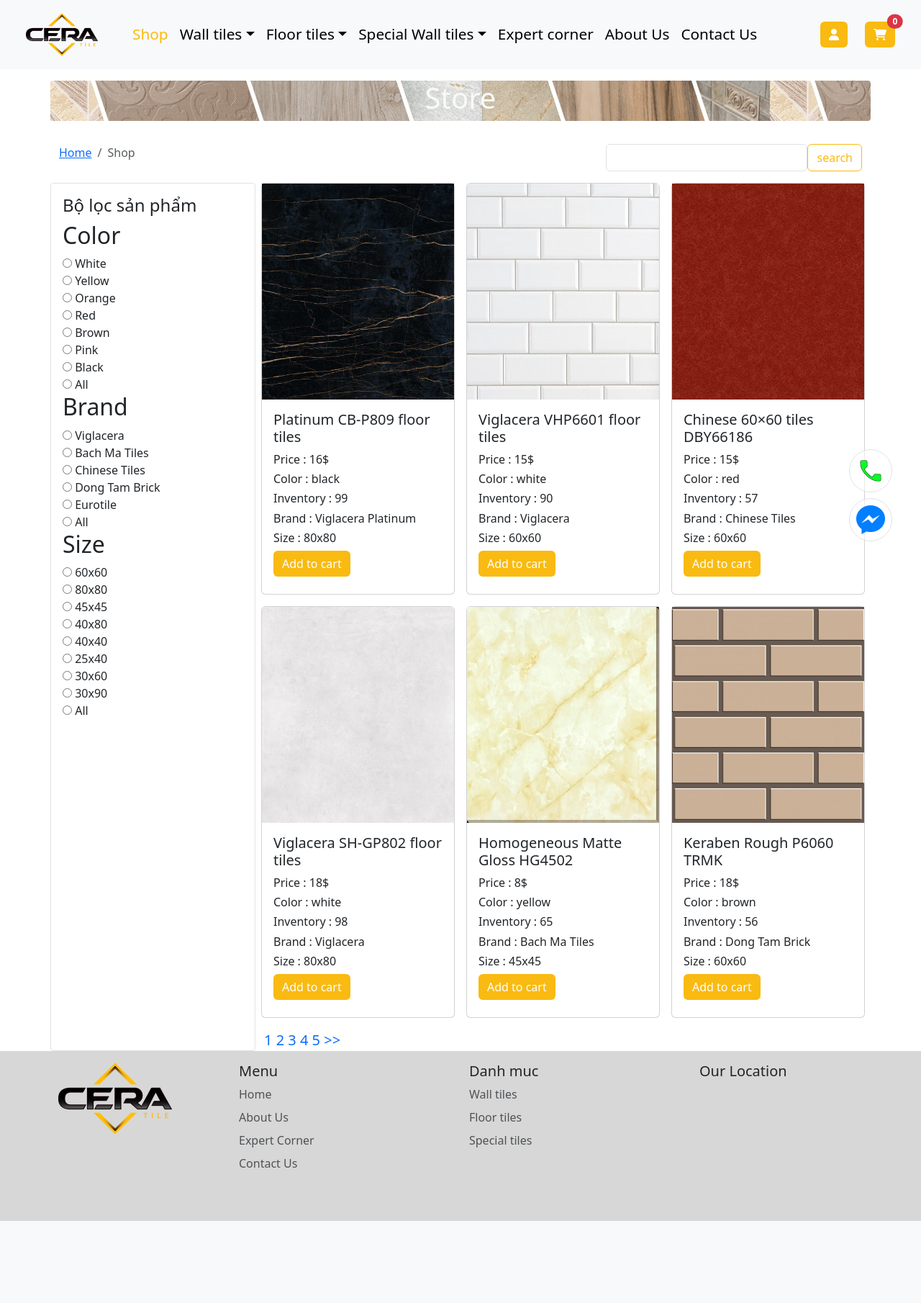
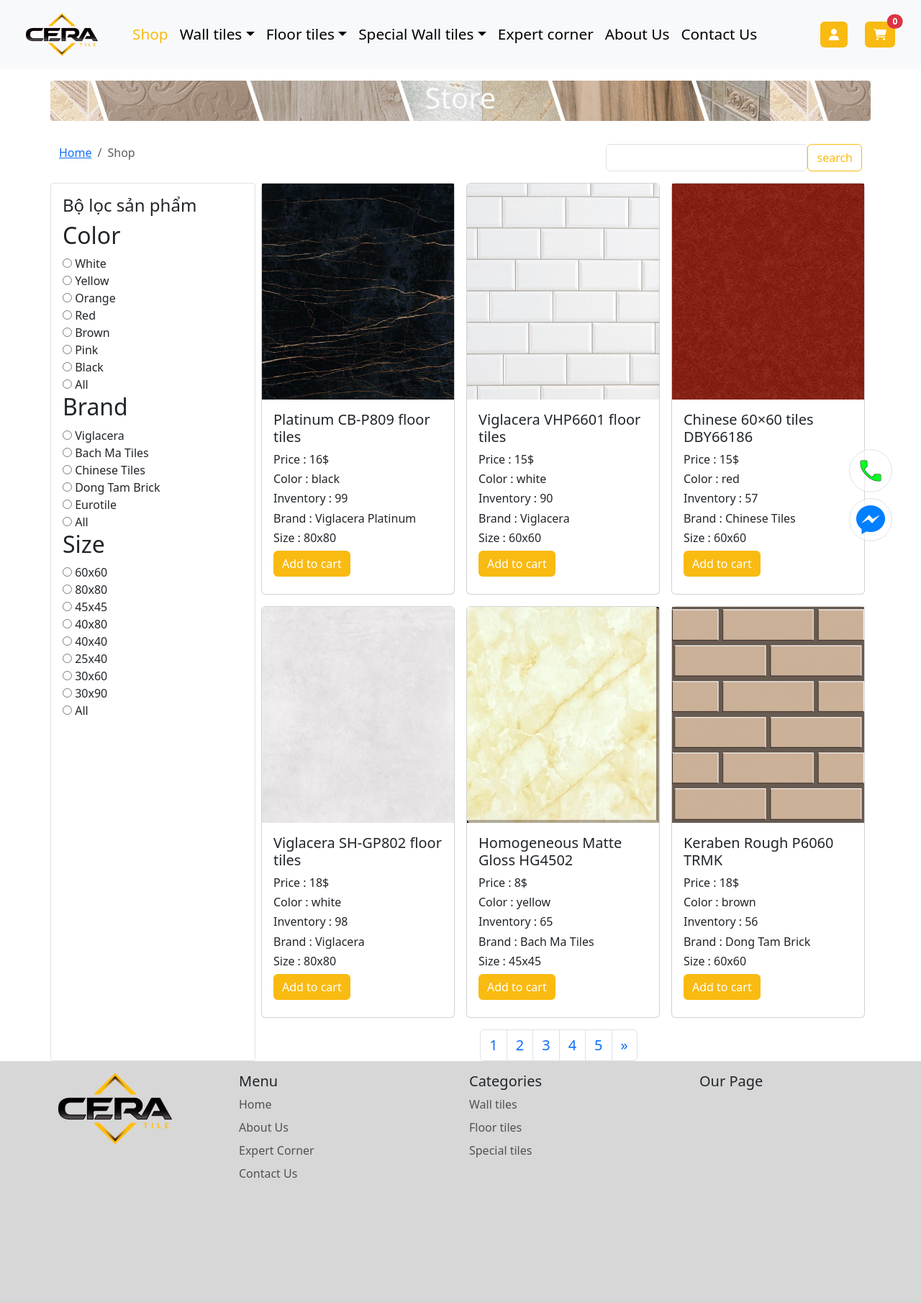
Before and after one commit to huongcaoha1994/ceramic-tiles, a PHP site: page /Ceramic-tiles/shop.php in a window 1280 px wide. Shown: the whole page at 72% size. Before the commit the page ends 1696 px from the top, so only its background shows below. Run offline with PHP 8.4, Linux system fonts and the light colour scheme; data comes from the database, SQL or seed files in the repository; grey boxes are pictures that could not be loaded.

Commit message:
update active và pagination

```diff
--- a/SRC/assets/js/headerscript.js
+++ b/SRC/assets/js/headerscript.js
@@ -1,19 +1,35 @@
 // Function mở menu
 (() => {
-  'use strict'
+  "use strict";
 
-  document.querySelector('#navbarSideCollapse').addEventListener('click', () => {
-    document.querySelector('.offcanvas-collapse').classList.toggle('open')
-  })
-})()
+  document
+    .querySelector("#navbarSideCollapse")
+    .addEventListener("click", () => {
+      document.querySelector(".offcanvas-collapse").classList.toggle("open");
+    });
+})();
 
 // function chạy active
 
-var menuLinks = document.querySelectorAll('#header .nav-item .nav-link')
-var navLink = window.location.href
+var menuLinks = document.querySelectorAll("#header .nav-item .nav-link");
+var menuDropdown = document.querySelectorAll("#header .nav-item.dropdown");
+var dropdownMenuLinks = document.querySelectorAll(
+  "#header .nav-item .dropdown-menu .dropdown-item"
+);
+var navLink = window.location.href;
 
-for (let i = 0; i<menuLinks.length;i++){
-  if(menuLinks[i] == navLink){
-    menuLinks[i].classList.add('active');
+for (let i = 0; i < menuLinks.length; i++) {
+  if (menuLinks[i] == navLink) {
+    menuLinks[i].classList.add("active");
+  } else {
+    for(let k = 0; k<menuDropdown.length;k++){
+    for (let j = 0; j < dropdownMenuLinks.length; j++) {
+      if (dropdownMenuLinks[j] == navLink) {
+        dropdownMenuLinks[j].classList.add("active");
+        dropdownMenuLinks.closest('.nav-item').add('active');
+      }
+    }}
   }
 }
+
+navLink.closest()
--- a/SRC/view/footer.php
+++ b/SRC/view/footer.php
@@ -14,21 +14,23 @@
         <footer class="py-3">
             <div class="row">
                 <div class="col-12 text-center col-md-3 mb-3 col-lg-3">
-                    <img src="../assets/img/homepage//logo.png" alt="logo" height="100px" class="navbar-brand">
+                    <a href="main.php">
+                        <img src="../assets/img/homepage//logo.png" alt="logo" height="100px" class="navbar-brand">
+                    </a>
                 </div>
 
                 <div class="col-6 col-md-3 mb-3 col-lg-3">
                     <h5>Menu</h5>
                     <ul class="nav flex-column">
-                        <li class="nav-item mb-2"><a href="#" class="nav-link p-0 text-muted">Home</a></li>
-                        <li class="nav-item mb-2"><a href="#" class="nav-link p-0 text-muted">About Us</a></li>
-                        <li class="nav-item mb-2"><a href="#" class="nav-link p-0 text-muted">Expert Corner</a></li>
-                        <li class="nav-item mb-2"><a href="#" class="nav-link p-0 text-muted">Contact Us</a></li>
+                        <li class="nav-item mb-2"><a href="main.php" class="nav-link p-0 text-muted">Home</a></li>
+                        <li class="nav-item mb-2"><a href="aboutus.php" class="nav-link p-0 text-muted">About Us</a></li>
+                        <li class="nav-item mb-2"><a href="expertcorner.php" class="nav-link p-0 text-muted">Expert Corner</a></li>
+                        <li class="nav-item mb-2"><a href="contact" class="nav-link p-0 text-muted">Contact Us</a></li>
                     </ul>
                 </div>
 
                 <div class="col-6 col-md-3 mb-3 col-lg-3">
-                    <h5>Danh muc</h5>
+                    <h5>Categories</h5>
                     <ul class="nav flex-column">
                         <li class="nav-item mb-2"><a href="shop.php?category=allwall" class="nav-link p-0 text-muted">Wall tiles</a></li>
                         <li class="nav-item mb-2"><a href="shop.php?category=allfloor" class="nav-link p-0 text-muted">Floor tiles</a></li>
@@ -38,8 +40,8 @@
 
                 <div class="col-12 col-md-3 mb-3 col-lg-3">
                     <form>
-                        <h5>Our Location</h5>
-                        <iframe src="https://www.google.com/maps/embed?pb=!1m18!1m12!1m3!1d3723.940115968208!2d105.8494022744659!3d21.035081980615843!2m3!1f0!2f0!3f0!3m2!1i1024!2i768!4f13.1!3m3!1m2!1s0x3135abbf5c6e7ce3%3A0xcfa017611623993c!2zMTkwMCBMZSBUaMOpw6J0cmU!5e0!3m2!1svi!2s!4v1695882844641!5m2!1svi!2s" width="100%" height="150" style="border:0;" allowfullscreen="" loading="lazy" referrerpolicy="no-referrer-when-downgrade"></iframe>
+                        <h5>Our Page</h5>
+                        <iframe src="https://www.facebook.com/plugins/page.php?href=https%3A%2F%2Fwww.facebook.com%2Fthongtinchinhphu&tabs=timeline&width=300&height=250&small_header=false&adapt_container_width=true&hide_cover=false&show_facepile=true&appId" width="300" height="250" style="border:none;overflow:hidden" scrolling="no" frameborder="0" allowfullscreen="true" allow="autoplay; clipboard-write; encrypted-media; picture-in-picture; web-share"></iframe>
                     </form>
                 </div>
             </div>
--- a/SRC/view/search.php
+++ b/SRC/view/search.php
@@ -146,24 +146,24 @@ if ($result_product->num_rows > 0) {
 } else {
     echo "<h2>Không tìm thấy sản phẩm nào !</h2>";
 }
-echo "<div id='pagination'>";
+echo "<div id='pagination' class='pagination justify-content-center'>";
 
 $previous_page = $current_page - 5;
 $next_page = $current_page + 5;
 
 if ($previous_page > 0) {
-    echo "<a href='shop.php?page=$previous_page'>&lt;&lt;</a>";
+    echo "<li class='page-item'><a href='shop.php?page=$previous_page' class='page-link'>«</a></li>";
 }
 
 $start_page = max(1, $current_page);
 $end_page = min($start_page + 4, $total_page);
 
 for ($i = $start_page ; $i <= $end_page; $i++) {
-    echo "<a href='shop.php?page=$i'>  $i   </a>";
+    echo "<li class='page-item'><a href='shop.php?page=$i' class='page-link'>  $i   </a></li>";
 }
 
 if ($next_page <= $total_page) {
-    echo "<a href='shop.php?page=$next_page'>&gt;&gt;</a>";
+    echo "<li class='page-item'><a href='shop.php?page=$next_page' class='page-link'>»</a></li>";
 }
 
 echo "</div>";
--- a/SRC/view/shop.php
+++ b/SRC/view/shop.php
@@ -67,7 +67,7 @@ if (isset($_GET['add_success'])) {
   include("header.php");
   ?>
   <!-- breadcrumb -->
-  <div class="container py-3 d-none d-md-block">
+  <div class="container py-3 d-none d-lg-block">
     <div class="row align-items-center">
       <div class="col-12 rounded-1 " style="background:url(../assets/img/homepage/banner-1.jpg);">
         <h1 class="text-center text-light">Store</h1>
@@ -76,18 +76,18 @@ if (isset($_GET['add_success'])) {
   </div>
   <div class="container py-3">
     <div class="row">
-      <div class="col-12 text-center text-md-start col-md-4">
+      <div class="col-12 text-center text-md-start col-lg-4">
         <nav aria-label="breadcrumb">
-          <ol class="breadcrumb mb-3 mb-md-0 justify-content-center justify-content-md-start">
+          <ol class="breadcrumb mb-3 mb-md-0 justify-content-center justify-content-lg-start">
             <li class="breadcrumb-item"><a href="./home.php" class="fs-6">Home</a></li>
             <li class="breadcrumb-item active fs-6" aria-current="page">Shop</li>
           </ol>
         </nav>
       </div>
-      <div class="col-12 col-md-4">
-        <h1 class="text-center d-md-none">Store</h1>
+      <div class="col-12 col-lg-4">
+        <h1 class="text-center d-lg-none">Store</h1>
       </div>
-      <div class="col-2 d-md-none">
+      <div class="col-2 d-lg-none">
         <button class="btn btn-primary" type="button" data-bs-toggle="offcanvas" data-bs-target="#offcanvasStore" aria-controls="offcanvasStore">
         <i class="fa-solid fa-filter"></i>
         </button>
@@ -100,7 +100,7 @@ if (isset($_GET['add_success'])) {
           </div>
         </div>
       </div>
-      <div class="col-10 text-center text-md-end col-md-4">
+      <div class="col-10 text-center text-md-end col-lg-4">
         <form action="shop.php" method="POST" class="d-flex">
           <input type="text" name="rs_search" class="form-control rounded">
           <input type="submit" name="search" value="search" class="btn btn-outline-primary">
```
